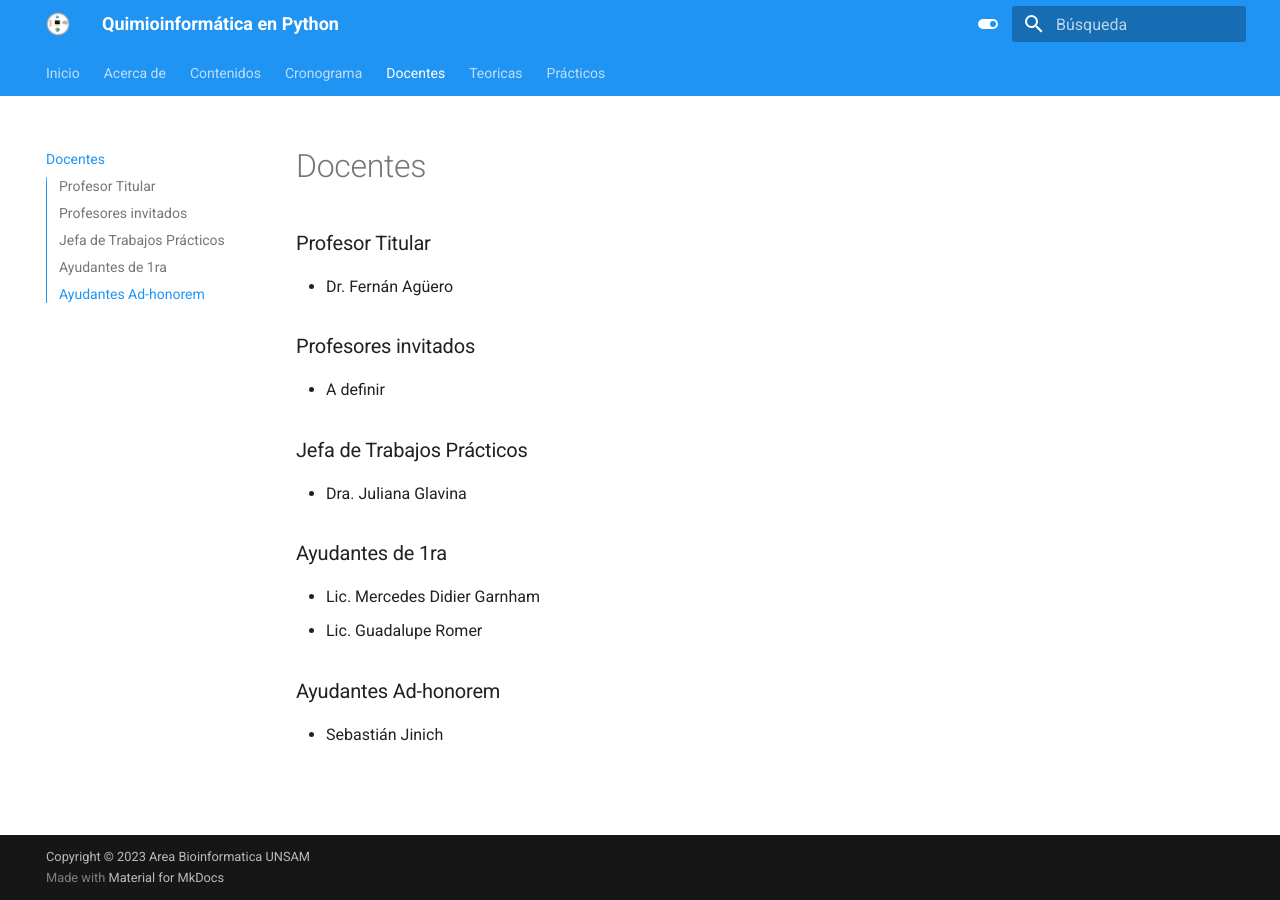
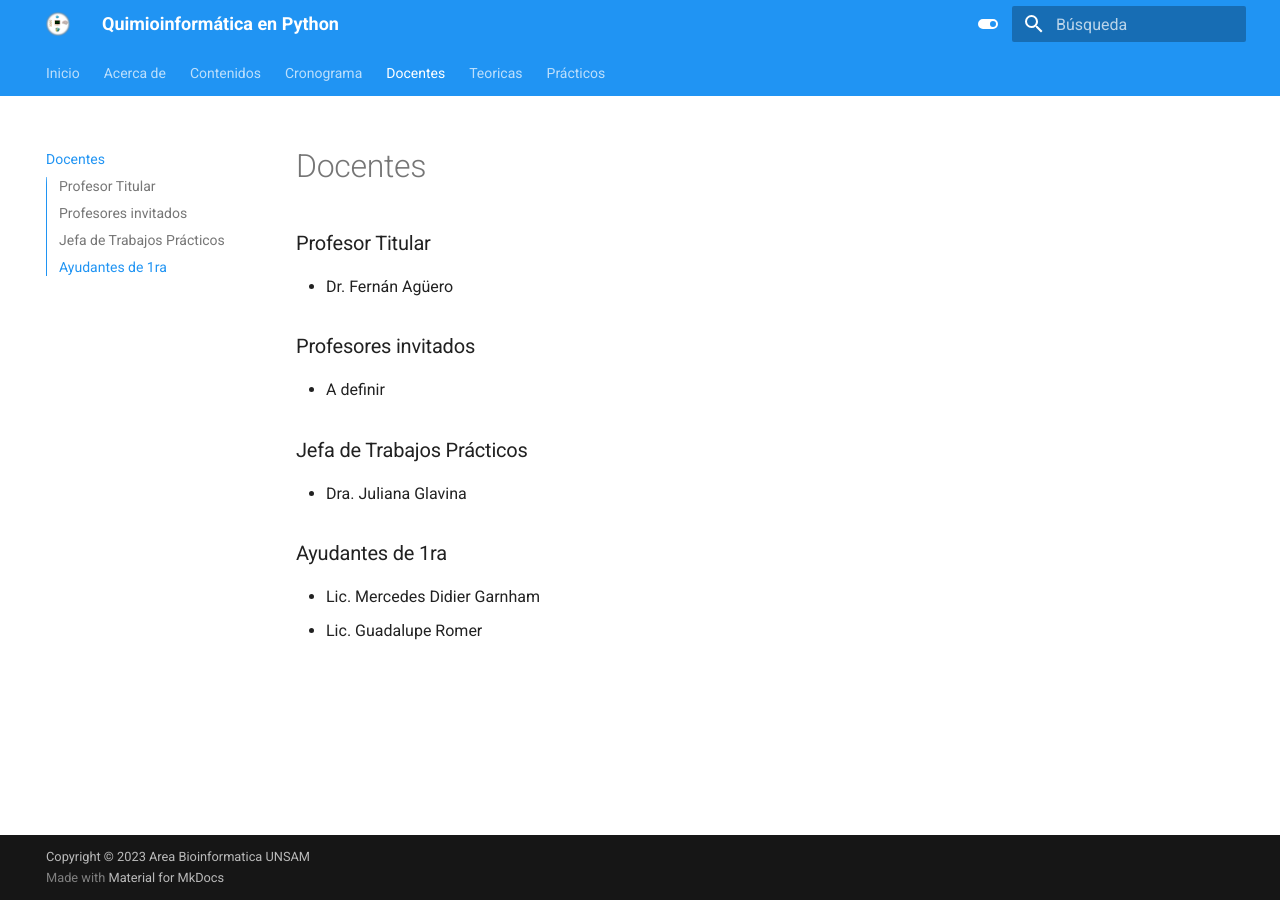
Before and after one commit to bioinformatica-iib/quimioinformatica, an MkDocs documentation site: the page built from docs/docentes.md, in a window 1280 px wide. Built offline with MkDocs 1.6.1 and Material for MkDocs 9.7.7, drawn with Linux system fonts in a browser that asks for light colours; comment, search, counter and statistics services are not loaded.

Commit message:
docentes modificado

```diff
--- a/docs/docentes.md
+++ b/docs/docentes.md
@@ -19,6 +19,3 @@ tags:
 ### Ayudantes de 1ra
 * Lic. Mercedes Didier Garnham
 * Lic. Guadalupe Romer
-
-### Ayudantes Ad-honorem
-* Sebastián Jinich
```
